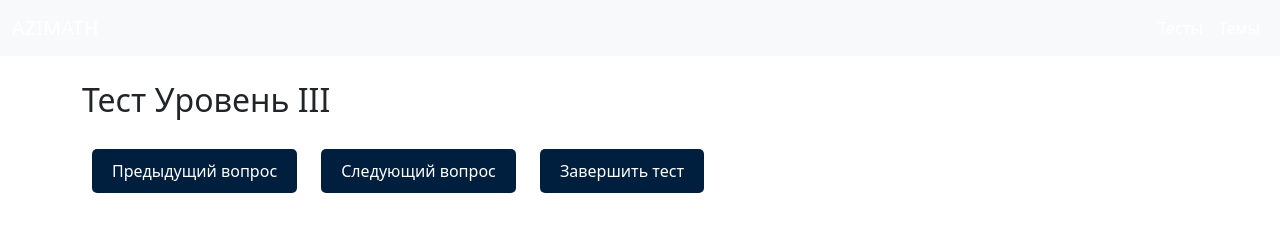
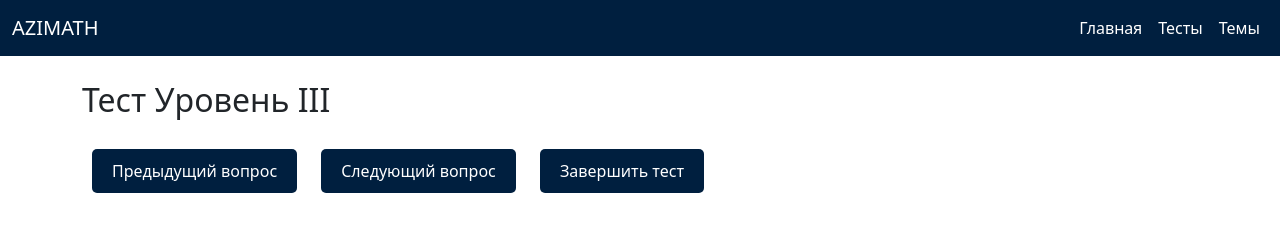
Before and after one commit to DilnazRakhymzhanova/azilkhanmath, a plain HTML site: page test3.html in a window 1280 px wide. Drawn offline with nearby package versions, Linux system fonts and the light colour scheme.

Commit message:
Update test3.html

```diff
--- a/test3.html
+++ b/test3.html
@@ -3,14 +3,14 @@
 <head>
     <meta charset="UTF-8">
     <meta name="viewport" content="width=device-width, initial-scale=1.0">
-  <title>AZIMATH - Уровень III</title>
+    <title>AZIMATH</title>
     <link rel="stylesheet" href="style.css">
     <link href="https://cdn.jsdelivr.net/npm/bootstrap@5.3.0-alpha1/dist/css/bootstrap.min.css" rel="stylesheet">
 </head>
 <body>
     <!-- Header -->
     <header>
-    <nav class="navbar navbar-expand-lg navbar-light bg-light">
+        <nav class="navbar navbar-expand-lg">
             <div class="container-fluid">
                 <a class="navbar-brand" href="#">AZIMATH</a>
                 <button class="navbar-toggler" type="button" data-bs-toggle="collapse" data-bs-target="#navbarNav" aria-controls="navbarNav" aria-expanded="false" aria-label="Toggle navigation">
@@ -18,6 +18,9 @@
                 </button>
                 <div class="collapse navbar-collapse justify-content-end" id="navbarNav">
                     <ul class="navbar-nav">
+                      <li class="nav-item">
+                            <a class="nav-link" href="index.html">Главная</a>
+                        </li>
                         <li class="nav-item">
                             <a class="nav-link" href="test.html">Тесты</a>
                         </li>
```
Lines whose indentation alone changed are shown as unchanged.
